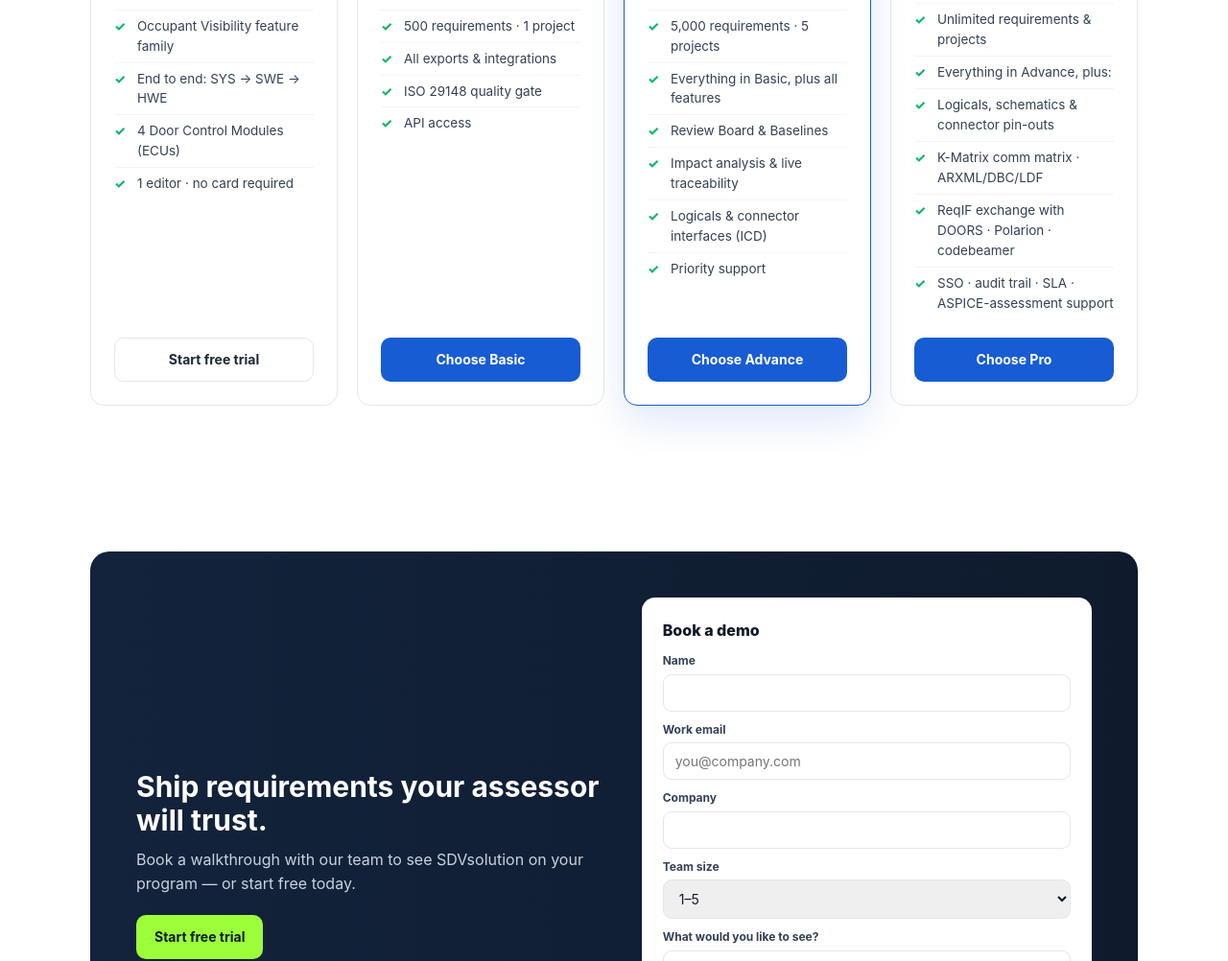
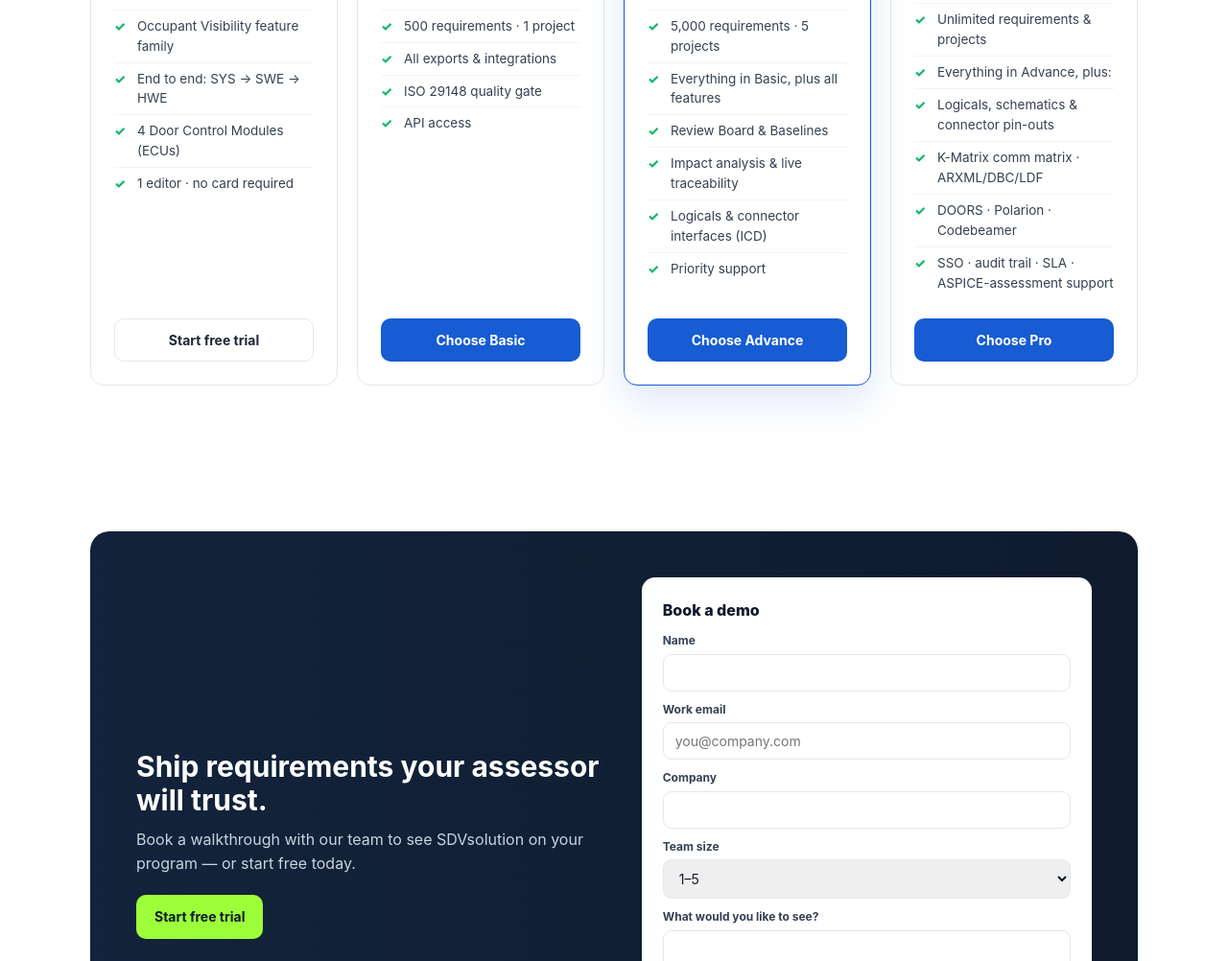
Before and after one commit to sdvsolution-alba-shaska/sdvsolution-site-tool, a plain HTML site: page index.html in a window 1280 px wide. Shown: the part 2681-3683 px from the top of the page at 96% size. Drawn offline with Linux system fonts and the light colour scheme.

Commit message:
Update index.html

```diff
--- a/index.html
+++ b/index.html
@@ -258,7 +258,7 @@
         <h3>Pro</h3>
         <div class="desc">The full toolchain, self-serve.</div>
         <div class="amt">$499</div><div class="per">per editor / month</div>
-        <ul><li>Unlimited requirements &amp; projects</li><li>Everything in Advance, plus:</li><li>Logicals, schematics &amp; connector pin-outs</li><li>K-Matrix comm matrix · ARXML/DBC/LDF</li><li>ReqIF exchange with DOORS · Polarion · codebeamer</li><li>SSO · audit trail · SLA · ASPICE-assessment support</li></ul>
+        <ul><li>Unlimited requirements &amp; projects</li><li>Everything in Advance, plus:</li><li>Logicals, schematics &amp; connector pin-outs</li><li>K-Matrix comm matrix · ARXML/DBC/LDF</li><li>DOORS · Polarion · Codebeamer</li><li>SSO · audit trail · SLA · ASPICE-assessment support</li></ul>
         <a class="btn btn-primary" href="https://app.sdvsolution.com/?plan=pro">Choose Pro</a>
       </div>
     </div>
```
